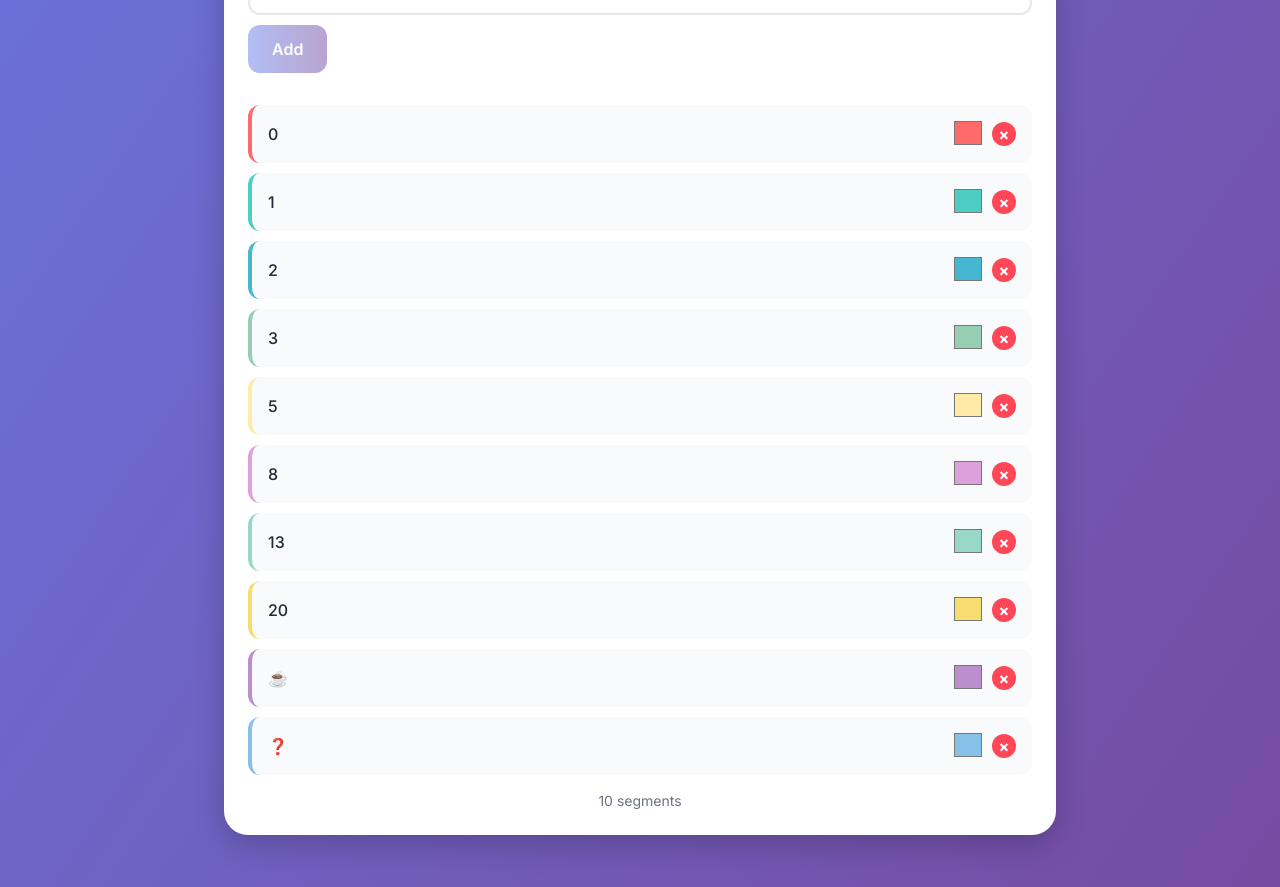
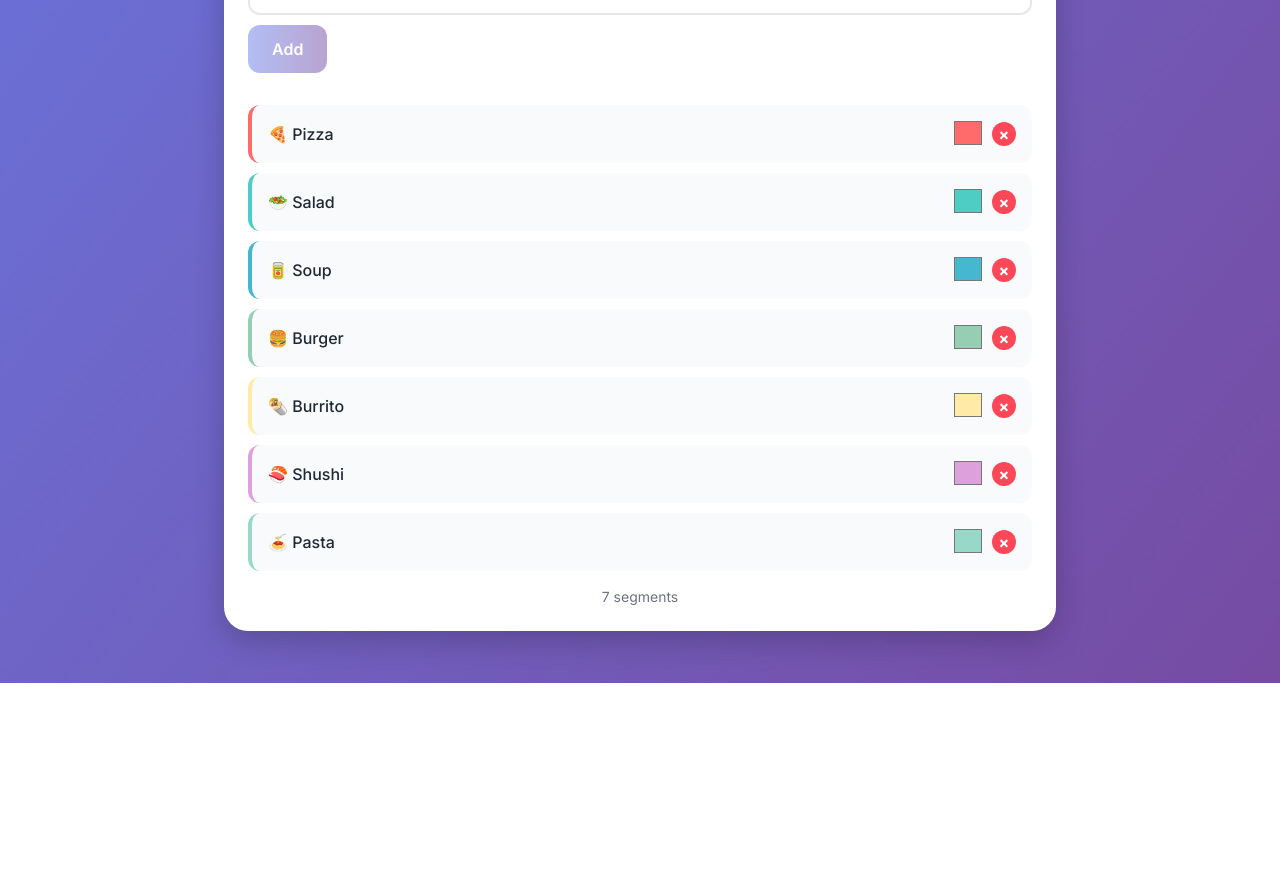
Before and after one commit to aurhell/vue3-wheel-of-fortune, a Vue app: page / in a window 1280 px wide. Shown: the part 1005-1892 px from the top of the page. After the commit the page ends 1688 px from the top, so only its background shows below. Built offline with nearby package versions, Linux system fonts and the light colour scheme.

Commit message:
:sparkles: Feat(presets): add new presets, change preset on App

```diff
--- a/src/App.vue
+++ b/src/App.vue
@@ -1,14 +1,14 @@
 <script setup lang="ts">
 import { ref } from "vue"
 
-import { fibonacci } from "./presets"
 import Roue from "./components/Roue.vue"
+import { lunch } from "./presets"
 
 import type { Segment } from "./types"
 
 const wheelRef = ref<InstanceType<typeof Roue> | null>(null)
 
-const segments = ref<Segment[]>(fibonacci)
+const segments = ref<Segment[]>(lunch)
 
 const onWinner = (value: string): void => {
   if (value.trim() === "") return
--- a/src/presets.ts
+++ b/src/presets.ts
@@ -12,3 +12,45 @@ export const fibonacci = [
   { name: "☕" },
   { name: "❓" },
 ] as const satisfies Segment[]
+
+export const tshirts = [
+  { name: "XS" },
+  { name: "S" },
+  { name: "M" },
+  { name: "L" },
+  { name: "XL" },
+] as const satisfies Segment[]
+
+export const yesNoMaybe = [
+  { name: "Yes" },
+  { name: "No" },
+  { name: "Maybe" },
+] as const satisfies Segment[]
+
+export const dice = [
+  { name: "1" },
+  { name: "2" },
+  { name: "3" },
+  { name: "4" },
+  { name: "5" },
+  { name: "6" },
+] as const satisfies Segment[]
+
+export const nightActivity = [
+  { name: "📺 TV show" },
+  { name: "🎥 Movie" },
+  { name: "🎮 Video game" },
+  { name: "♟️ Board game" },
+  { name: "📖 Book" },
+  { name: "💤 Sleep" },
+] as const satisfies Segment[]
+
+export const lunch = [
+  { name: "🍕 Pizza" },
+  { name: "🥗 Salad" },
+  { name: "🥫 Soup" },
+  { name: "🍔 Burger" },
+  { name: "🌯 Burrito" },
+  { name: "🍣 Shushi" },
+  { name: "🍝 Pasta" },
+] as const satisfies Segment[]
```
